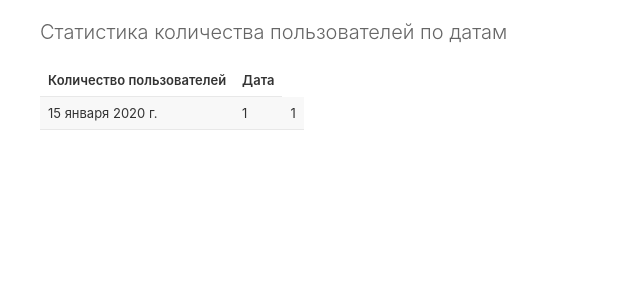
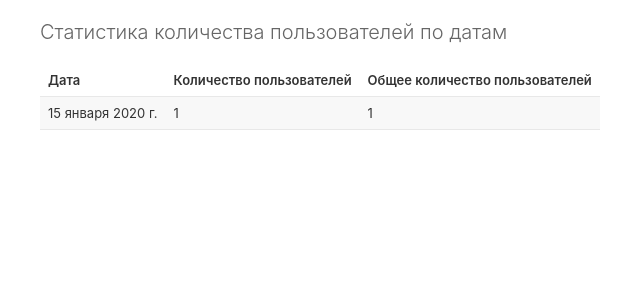
Before and after one commit to sldmxm/wildberries_bot_private, a Django app: page /statistics/ in a window 1280 px wide. Shown: the part 105-405 px from the top of the page, without its empty margins (0-640 px from the left). Run offline with Django 4.2, Linux system fonts and the light colour scheme; a user stored in the database is signed in; tables that the repository leaves empty hold one stand-in row (values such as "Sample post").

Commit message:
Apply suggestions from code review
Co-authored-by: Яна Денисова <91561120+Yana-Denisova@users.noreply.github.com>

```diff
--- a/tgbot/botmanager/templates/statistics.html
+++ b/tgbot/botmanager/templates/statistics.html
@@ -9,8 +9,9 @@ User Statistics
 
     <table>
         <tr>
+           <th>Дата</th>
             <th>Количество пользователей</th>
-            <th>Дата</th>
+        <th>Общее количество пользователей</th>
         </tr>
         {% for row in users_count %}
         <tr>
```
